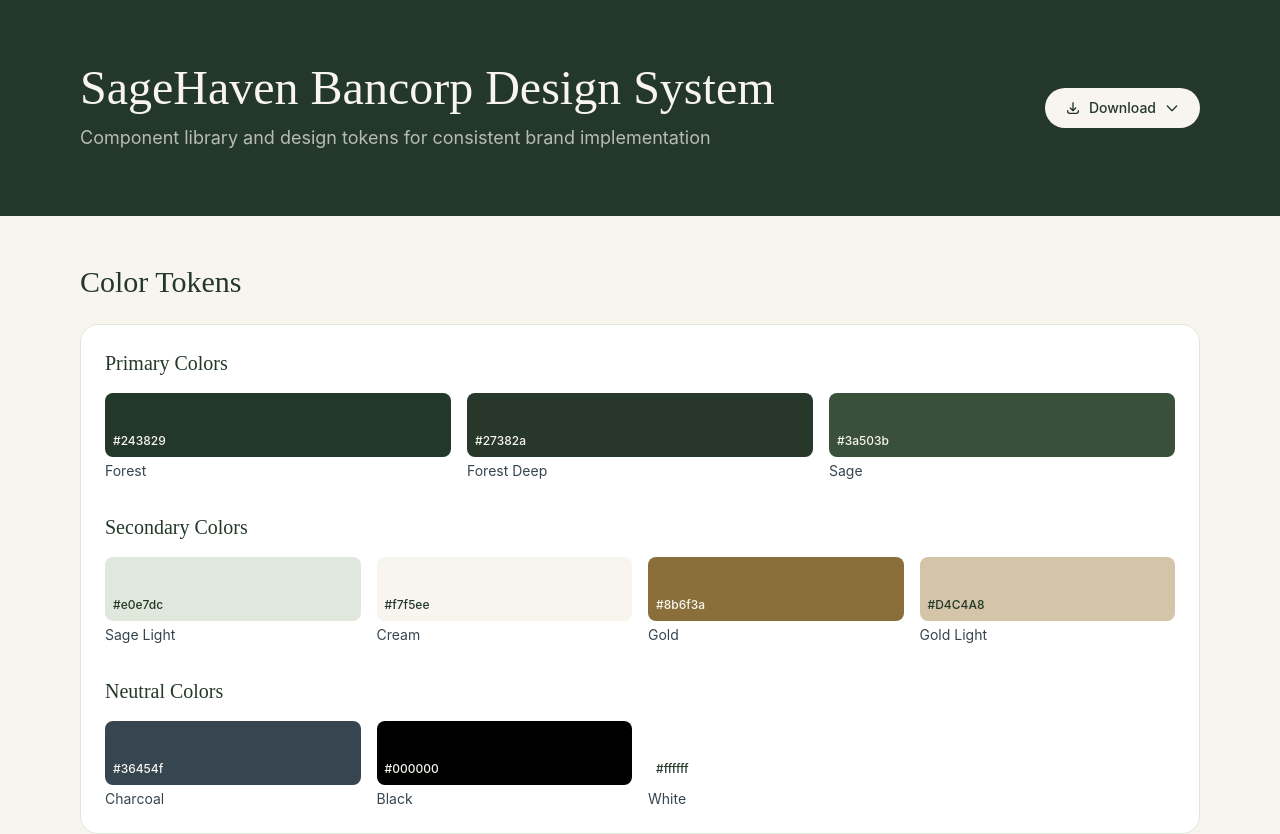
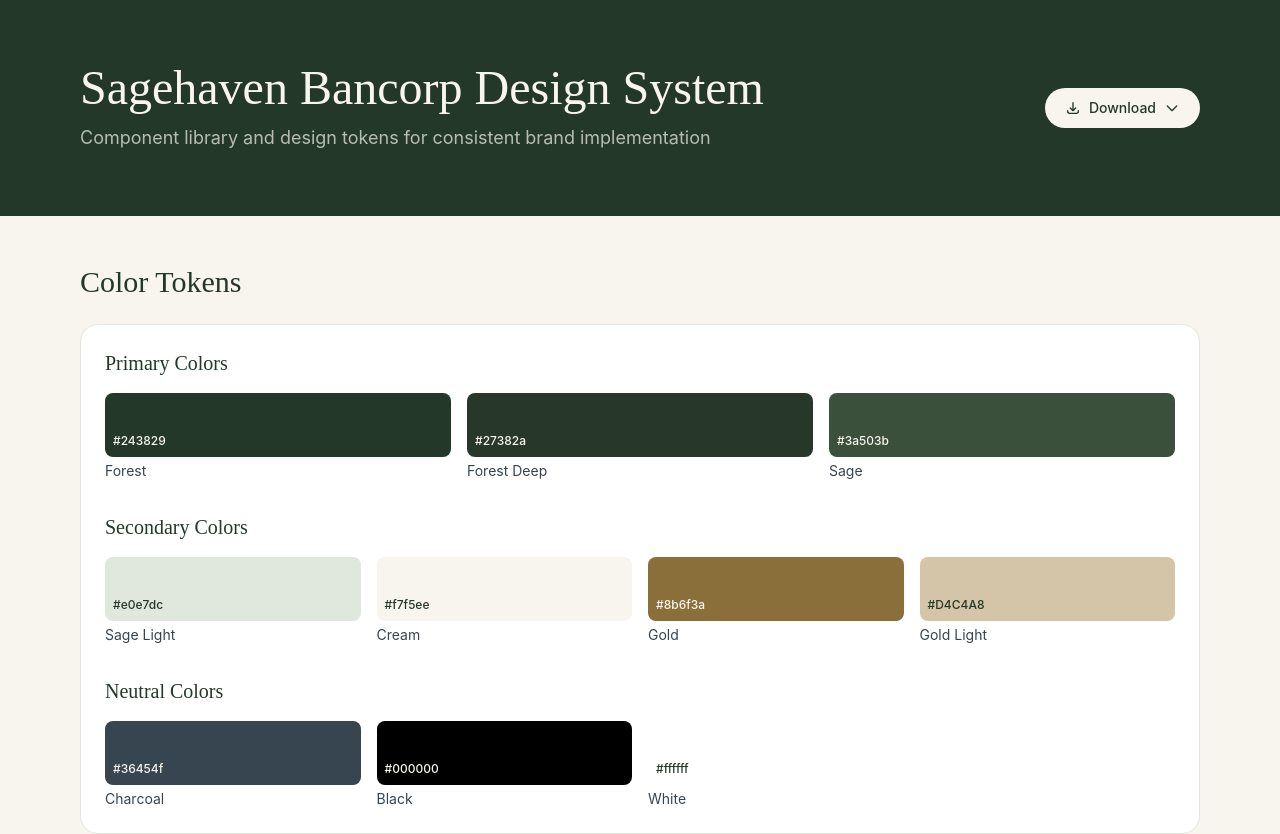
Before and after one commit to smora-nymbus/Sagehaven-sp, a React (Vite) app: page / in a window 1280 px wide. Shown: the top 834 px of the page. Built offline with nearby package versions, Linux system fonts and the light colour scheme.

Commit message:
Fix branding on design-system branch: SageHaven → Sagehaven
- Updated all design system documentation
- Updated CSS comments
- Updated tokens and utils
- Consistent lowercase 'h' throughout

```diff
--- a/public/design-system/DESIGN_SYSTEM.md
+++ b/public/design-system/DESIGN_SYSTEM.md
@@ -1,8 +1,8 @@
-# SageHaven Bancorp Design System
+# Sagehaven Bancorp Design System
 
 ## Overview
 
-This design system defines the visual language and component library for SageHaven Bancorp. All components should follow these guidelines to maintain brand consistency.
+This design system defines the visual language and component library for Sagehaven Bancorp. All components should follow these guidelines to maintain brand consistency.
 
 ---
 
@@ -12,7 +12,7 @@ This design system defines the visual language and component library for SageHav
 
 **Voice:** Warm, trustworthy, rooted in community, sophisticated yet approachable
 
-**Brand Essence:** SageHaven represents growth, stability, and natural wisdom — combining the calming presence of sage with the security of a haven.
+**Brand Essence:** Sagehaven represents growth, stability, and natural wisdom — combining the calming presence of sage with the security of a haven.
 
 ---
 
@@ -490,4 +490,4 @@ Default settings for scroll-triggered animations:
 
 | Version | Date       | Changes                                 |
 | ------- | ---------- | --------------------------------------- |
-| 1.0.0   | 2026-10-27 | Initial SageHaven Bancorp design system |
+| 1.0.0   | 2026-10-27 | Initial Sagehaven Bancorp design system |
--- a/src/design-system/DESIGN_SYSTEM.md
+++ b/src/design-system/DESIGN_SYSTEM.md
@@ -1,8 +1,8 @@
-# SageHaven Bancorp Design System
+# Sagehaven Bancorp Design System
 
 ## Overview
 
-This design system defines the visual language and component library for SageHaven Bancorp. All components should follow these guidelines to maintain brand consistency.
+This design system defines the visual language and component library for Sagehaven Bancorp. All components should follow these guidelines to maintain brand consistency.
 
 ---
 
@@ -416,5 +416,5 @@ Based on 4px grid with specific section values:
 
 | Version | Date       | Changes                                 |
 | ------- | ---------- | --------------------------------------- |
-| 2.0.0   | 2026-10-27 | Complete redesign for SageHaven Bancorp |
+| 2.0.0   | 2026-10-27 | Complete redesign for Sagehaven Bancorp |
 | 1.0.0   | 2026-10-26 | Initial design system (StrategistBank)  |
--- a/src/design-system/DesignSystemPage.tsx
+++ b/src/design-system/DesignSystemPage.tsx
@@ -300,7 +300,7 @@ export function DesignSystemPage() {
         <div className="max-w-7xl mx-auto flex flex-col sm:flex-row justify-between items-start sm:items-center gap-6">
           <div>
             <h1 className="font-serif text-4xl md:text-5xl">
-              SageHaven Bancorp Design System
+              Sagehaven Bancorp Design System
             </h1>
             <p className="text-lg text-sh-cream/70 mt-3">
               Component library and design tokens for consistent brand
@@ -569,7 +569,7 @@ export function DesignSystemPage() {
   <span>Review offering documents</span>
   <span>→</span>
 </button>`}
-              prompt="Create a primary button for SageHaven with cream (#f7f5ee) background, forest (#243829) text, pill shape (rounded-full), 54px height, arrow icon. Include hover state."
+              prompt="Create a primary button for Sagehaven with cream (#f7f5ee) background, forest (#243829) text, pill shape (rounded-full), 54px height, arrow icon. Include hover state."
             >
               <div className="flex justify-center bg-sh-forest p-6 rounded-lg -mx-4 -mb-4 mt-4">
                 <PrimaryButton />
@@ -616,7 +616,7 @@ export function DesignSystemPage() {
   </div>
   <button>Review offering documents</button>
 </div>`}
-              prompt="Create a step card for SageHaven with cream background, 18px radius, step number in sage, serif title, charcoal description, and outline CTA button."
+              prompt="Create a step card for Sagehaven with cream background, 18px radius, step number in sage, serif title, charcoal description, and outline CTA button."
             >
               <div className="flex justify-center">
                 <div className="bg-sh-cream rounded-card p-5 w-full">
@@ -663,7 +663,7 @@ export function DesignSystemPage() {
               name="Section Label"
               description="Uppercase label for section headers. 14px, uppercase, with letter spacing."
               code={`<p className="text-[14px] uppercase tracking-[0.02em] text-sh-cream">
-  SageHaven Bancorp · Investor overview
+  Sagehaven Bancorp · Investor overview
 </p>`}
               prompt="Create a section label with 14px size, uppercase, 0.02em letter spacing. Can be cream on dark or forest on light."
             >
@@ -738,7 +738,7 @@ export function DesignSystemPage() {
       <footer className="bg-sh-forest text-sh-cream py-12 px-5 sm:px-10 md:px-16 lg:px-20 mt-16">
         <div className="max-w-7xl mx-auto text-center">
           <p className="text-sm opacity-70">
-            SageHaven Bancorp Design System v2.0.0
+            Sagehaven Bancorp Design System v2.0.0
           </p>
         </div>
       </footer>
--- a/src/design-system/tokens.ts
+++ b/src/design-system/tokens.ts
@@ -1,7 +1,7 @@
 /**
- * SageHaven Bancorp Design Tokens
+ * Sagehaven Bancorp Design Tokens
  *
- * This file contains all design tokens for the SageHaven brand.
+ * This file contains all design tokens for the Sagehaven brand.
  * Use these tokens consistently across all components.
  */
 
--- a/src/design-system/utils/downloadUtils.ts
+++ b/src/design-system/utils/downloadUtils.ts
@@ -12,7 +12,7 @@ export function generateTokensJSON(): string {
  */
 export function generateTokensCSS(): string {
   const lines: string[] = [
-    "/* SageHaven Bancorp Design Tokens */",
+    "/* Sagehaven Bancorp Design Tokens */",
     "/* Generated from tokens.ts */",
     "",
     ":root {",
@@ -146,7 +146,7 @@ export function generateTokensCSS(): string {
  */
 export function generateTokensSCSS(): string {
   const lines: string[] = [
-    "// SageHaven Bancorp Design Tokens",
+    "// Sagehaven Bancorp Design Tokens",
     "// Generated from tokens.ts",
     "",
   ];
--- a/src/index.css
+++ b/src/index.css
@@ -3,13 +3,13 @@
 
 @custom-variant dark (&:is(.dark *));
 
-/* SageHaven Design Tokens */
+/* Sagehaven Design Tokens */
 @theme inline {
   /* Typography */
   --font-family-serif: "Times New Roman", "Georgia", serif;
   --font-family-sans: "Inter", "DM Sans", system-ui, sans-serif;
 
-  /* SageHaven Color Palette */
+  /* Sagehaven Color Palette */
   --color-sh-forest: #243829;
   --color-sh-forest-deep: #27382a;
   --color-sh-sage: #3a503b;
@@ -73,7 +73,7 @@ body {
   font-family: "Inter", "DM Sans", system-ui, sans-serif;
 }
 
-/* SageHaven Heading Styles */
+/* Sagehaven Heading Styles */
 .sh-headline-xl {
   font-family: "Times New Roman", "Georgia", serif;
   font-size: 88px;
```
